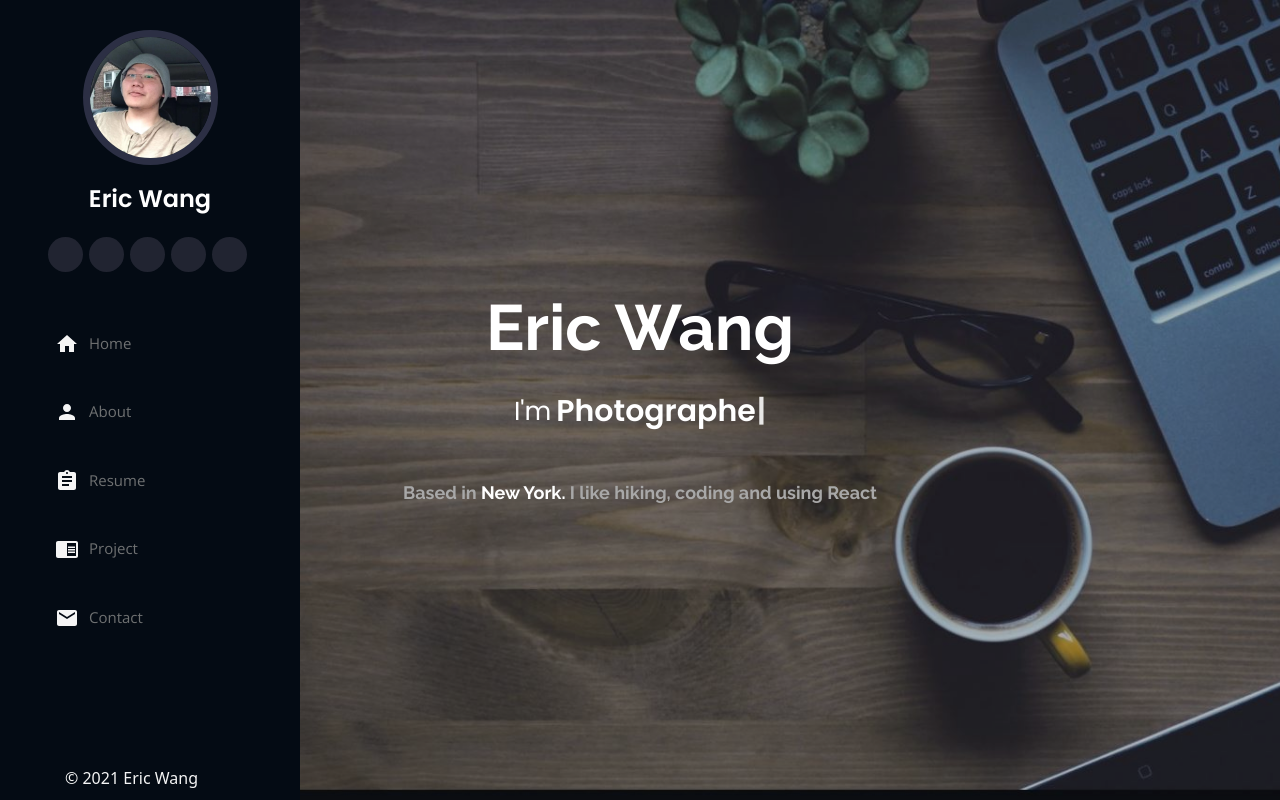
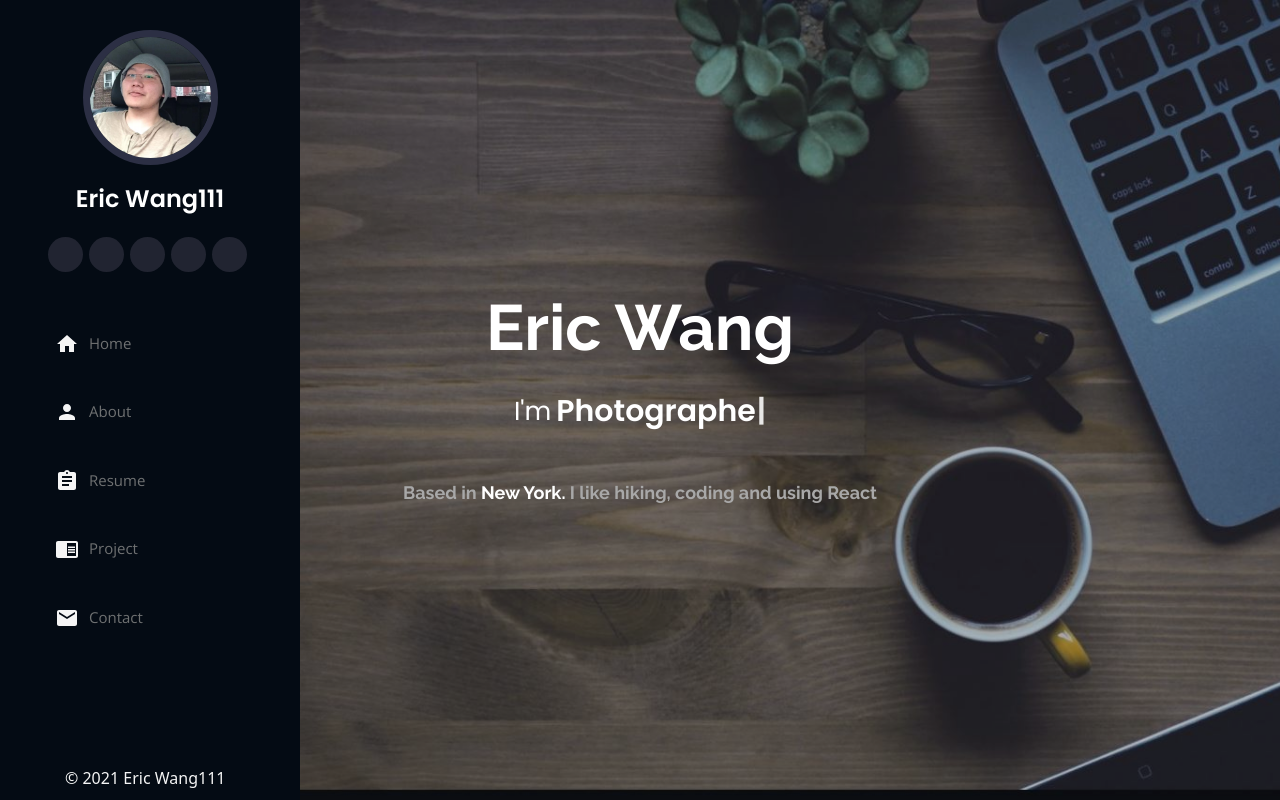
Before and after one commit to easXin/Personal-Portfolio, a React (Create React App) app: page / in a window 1280 px wide. Shown: the top 800 px of the page. Built offline with nearby package versions, Linux system fonts and the light colour scheme.

Commit message:
test sync

```diff
--- a/src/App.js
+++ b/src/App.js
@@ -8,7 +8,7 @@ function App() {
 
   return (
     <div className="app scrollbar">
-      <Header name="Eric Wang" />
+      <Header name="Eric Wang111" />
       <Section />
     </div>
   );
```
Also changed, not shown: 1 other file (tests, documents, lock files or other folders).
